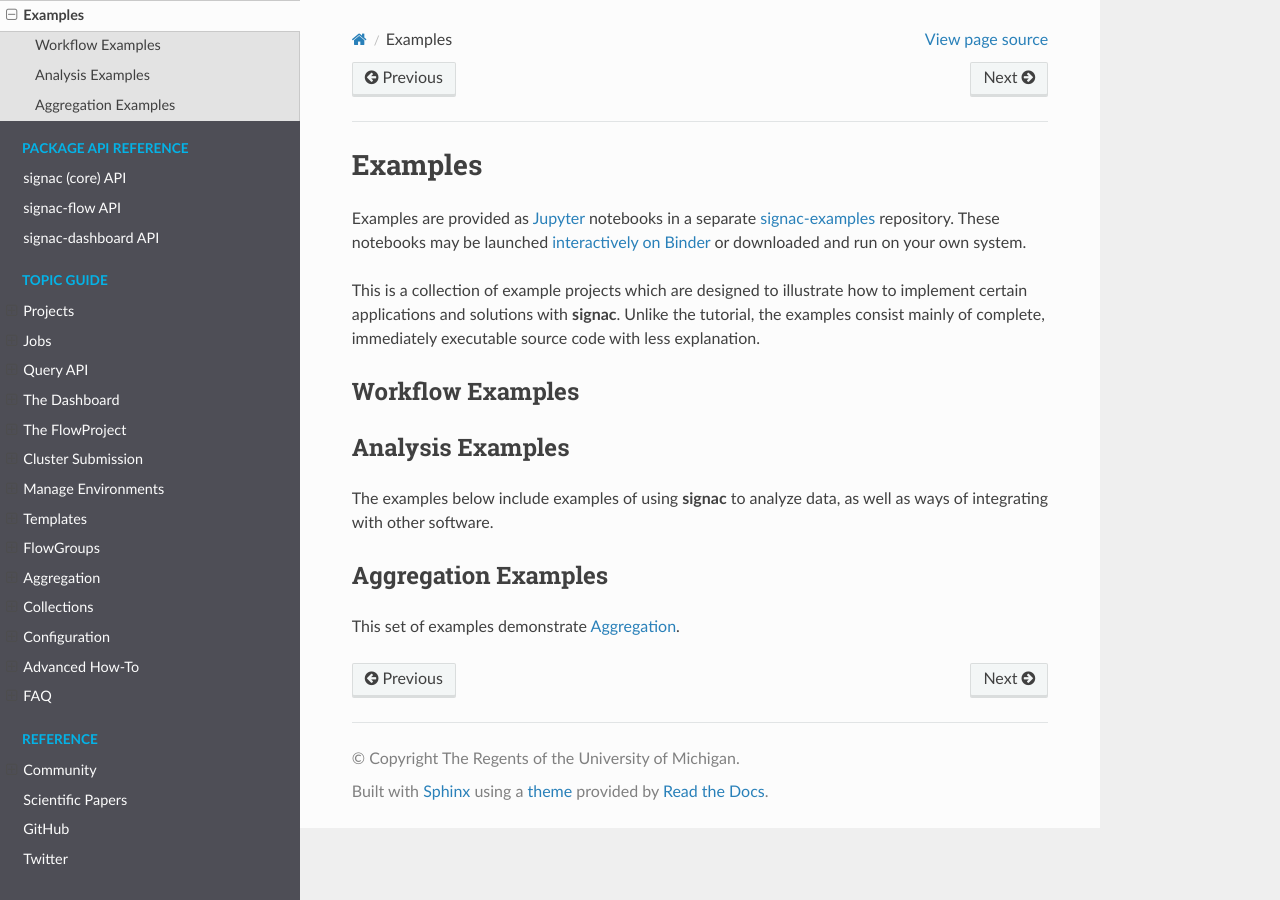
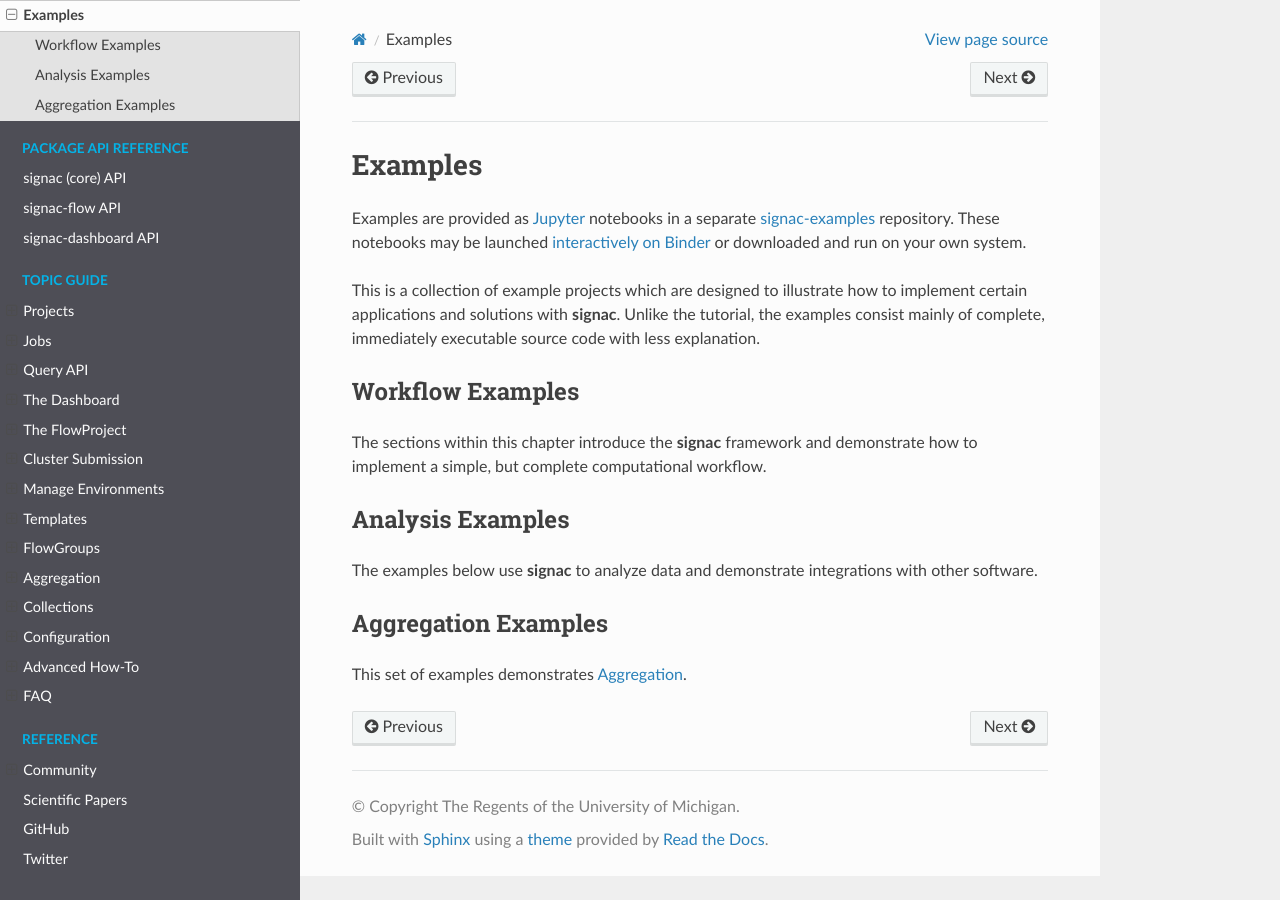
Before and after one commit to glotzerlab/signac-docs, a Sphinx documentation site: the page built from docs/source/examples.rst, in a window 1280 px wide. Built offline with Sphinx 7.4.7 and the Read the Docs theme 2.0.0, drawn with Linux system fonts in a browser that asks for light colours.

Commit message:
Update example section headers.

```diff
--- a/docs/source/examples.rst
+++ b/docs/source/examples.rst
@@ -16,6 +16,8 @@ Unlike the tutorial, the examples consist mainly of complete, immediately execut
 Workflow Examples
 =================
 
+The sections within this chapter introduce the **signac** framework and demonstrate how to implement a simple, but complete computational workflow.
+
 .. toctree::
     :maxdepth: 1
     :glob:
@@ -25,7 +27,7 @@ Workflow Examples
 Analysis Examples
 =================
 
-The examples below include examples of using **signac** to analyze data, as well as ways of integrating with other software.
+The examples below use **signac** to analyze data and demonstrate integrations with other software.
 
 .. toctree::
     :maxdepth: 1
@@ -36,7 +38,7 @@ The examples below include examples of using **signac** to analyze data, as well
 Aggregation Examples
 ====================
 
-This set of examples demonstrate :ref:`aggregation`.
+This set of examples demonstrates :ref:`aggregation`.
 
 .. toctree::
     :maxdepth: 1
```
